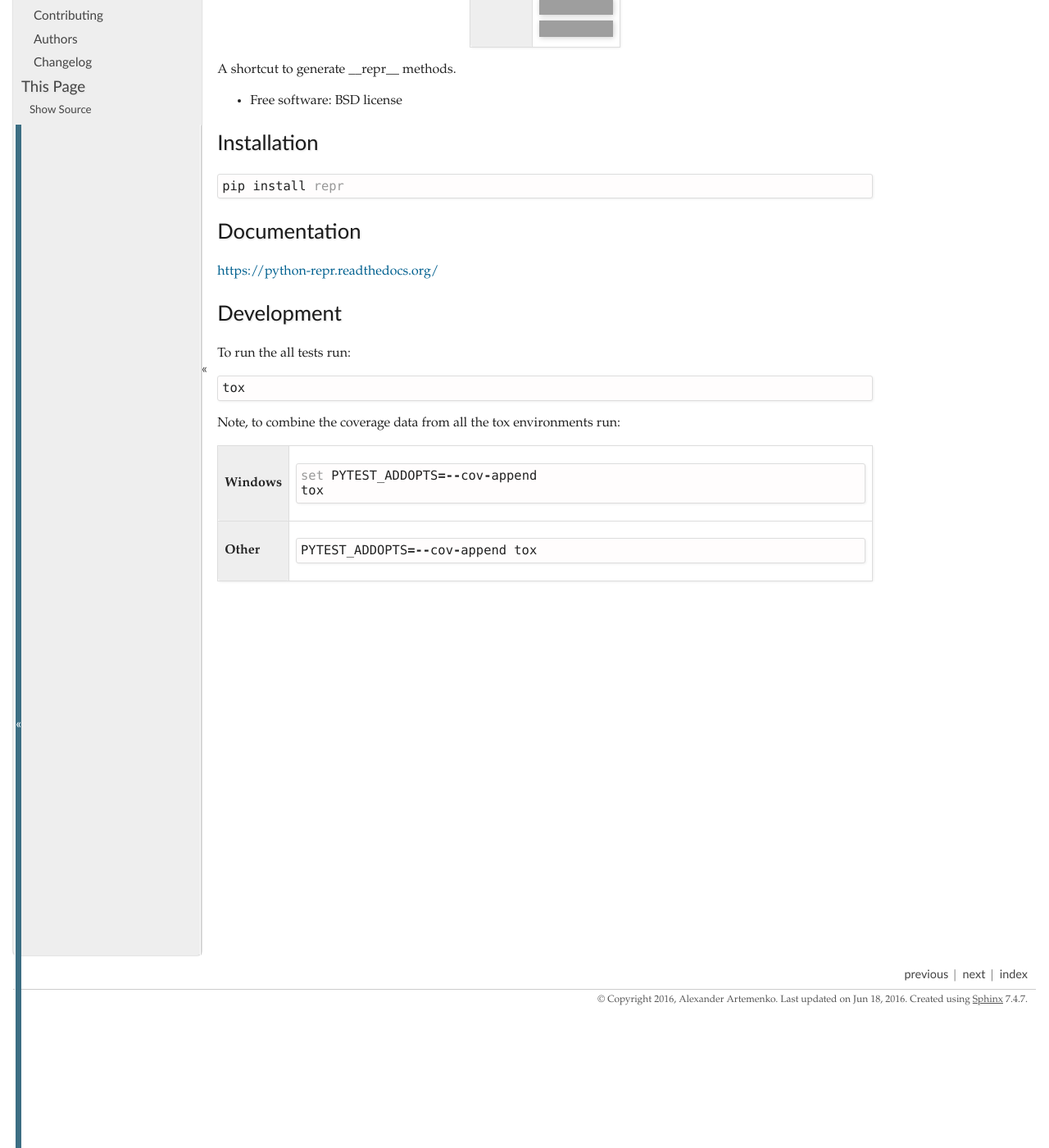
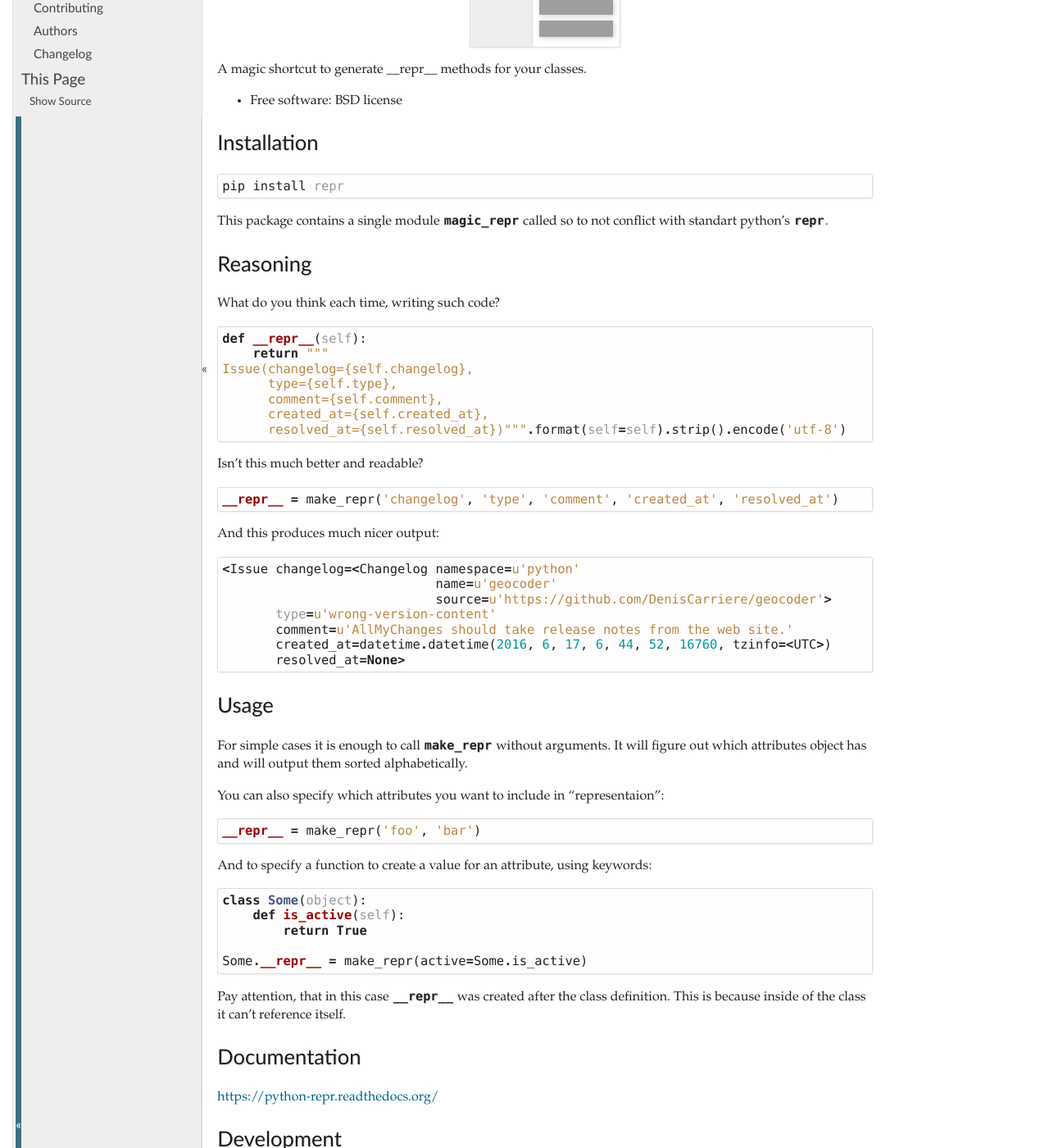
Before and after one commit to svetlyak40wt/python-repr, a Sphinx documentation site: the page built from docs/readme.rst, in a window 1280 px wide and 1400 px high, scrolled down 352 px. Shown: the whole window at 82% size. Built offline with Sphinx 7.4.7, drawn with Linux system fonts in a browser that asks for light colours; some of the changed text lies outside the part shown; grey boxes are pictures that could not be loaded.

Commit message:
First draft of the documentation.

```diff
--- a/README.rst
+++ b/README.rst
@@ -50,7 +50,7 @@ Overview
 
 .. end-badges
 
-A shortcut to generate __repr__ methods.
+A magic shortcut to generate __repr__ methods for your classes.
 
 * Free software: BSD license
 
@@ -60,6 +60,62 @@ Installation
 ::
 
     pip install repr
+
+This package contains a single module ``magic_repr`` called so
+to not conflict with standart python's ``repr``.
+
+Reasoning
+=========
+
+What do you think each time, writing such code?
+
+::
+
+  def __repr__(self):
+      return """
+  Issue(changelog={self.changelog},
+        type={self.type},
+        comment={self.comment},
+        created_at={self.created_at},
+        resolved_at={self.resolved_at})""".format(self=self).strip().encode('utf-8')
+
+Isn't this much better and readable?
+
+::
+
+      __repr__ = make_repr('changelog', 'type', 'comment', 'created_at', 'resolved_at')
+
+
+And this produces much nicer output::
+
+  <Issue changelog=<Changelog namespace=u'python'
+                              name=u'geocoder'
+                              source=u'https://github.com/DenisCarriere/geocoder'>
+         type=u'wrong-version-content'
+         comment=u'AllMyChanges should take release notes from the web site.'
+         created_at=datetime.datetime(2016, 6, 17, 6, 44, 52, 16760, tzinfo=<UTC>)
+         resolved_at=None>
+
+Usage
+=====
+
+For simple cases it is enough to call ``make_repr`` without arguments. It will figure out
+which attributes object has and will output them sorted alphabetically.
+
+You can also specify which attributes you want to include in "representaion"::
+
+  __repr__ = make_repr('foo', 'bar')
+
+And to specify a function to create a value for an attribute, using keywords::
+
+  class Some(object):
+      def is_active(self):
+          return True
+
+  Some.__repr__ = make_repr(active=Some.is_active)
+
+Pay attention, that in this case ``__repr__`` was created after the class definition.
+This is because inside of the class it can't reference itself.
 
 Documentation
 =============
--- a/docs/index.rst
+++ b/docs/index.rst
@@ -6,8 +6,6 @@ Contents
    :maxdepth: 2
 
    readme
-   installation
-   usage
    reference/index
    contributing
    authors
--- a/docs/reference/index.rst
+++ b/docs/reference/index.rst
@@ -4,4 +4,4 @@ Reference
 .. toctree::
     :glob:
 
-    repr*
+    magic_repr*
```
Also changed, not shown: docs/installation.rst (deleted, +0 -7 lines), docs/reference/repr.rst (deleted, +0 -9 lines), docs/usage.rst (deleted, +0 -7 lines).
